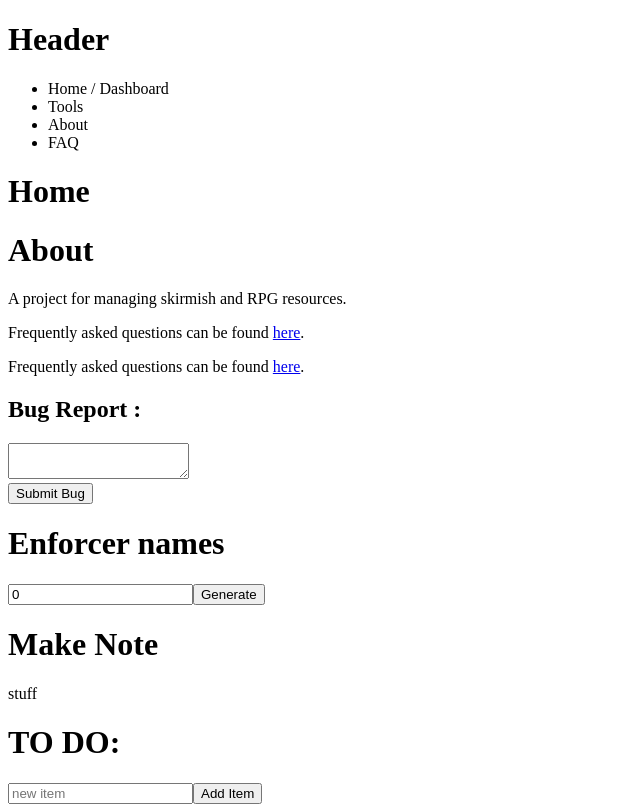
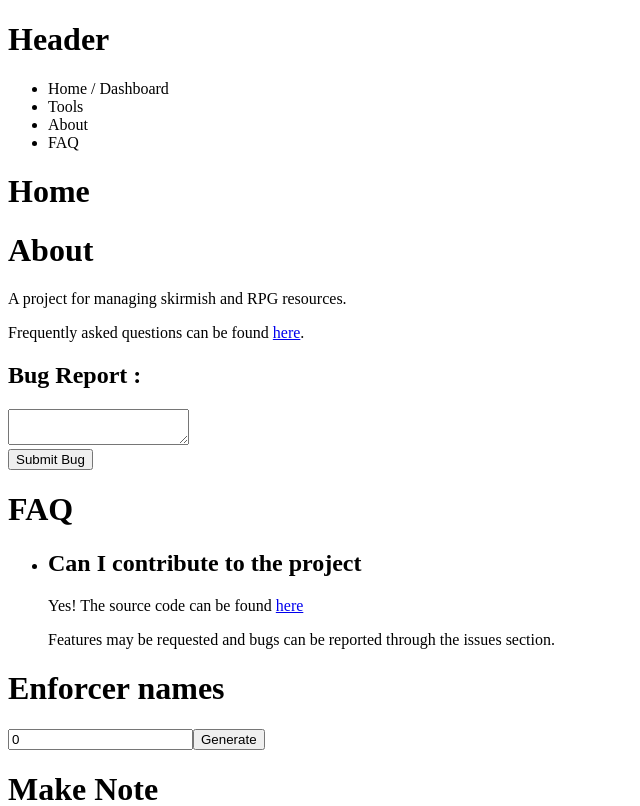
Before and after one commit to aneylon/HiveMind-Two, a React (Vite) app: page / in a window 1280 px wide. Shown: the top 806 px of the page, without its empty margins (0-640 px from the left). Built offline with nearby package versions, Linux system fonts and the light colour scheme; data requests are answered from the project's data file.

Commit message:
Add FAQ component.

```diff
--- a/src/components/About/About.jsx
+++ b/src/components/About/About.jsx
@@ -8,10 +8,6 @@ export const About = () => {
       <p>A project for managing skirmish and RPG resources.</p>
       <p>
         Frequently asked questions can be found <a href="/about">here</a>.
-      </p>
-      <p>
-        Frequently asked questions can be found{" "}
-        <a href="/abouthttps://github.com/aneylon/HiveMind-Two">here</a>.
       </p>
       <h2>Bug Report : </h2>
       <textarea
--- /dev/null
+++ b/src/components/FAQ/FAQ.jsx
@@ -0,0 +1,20 @@
+export const FAQ = () => {
+  return (
+    <div>
+      <h1>FAQ</h1>
+      <ul>
+        <li>
+          <h2>Can I contribute to the project</h2>
+          <p>
+            Yes! The source code can be found{" "}
+            <a href="https://github.com/aneylon/HiveMind-Two">here</a>
+          </p>
+          <p>
+            Features may be requested and bugs can be reported through the
+            issues section.
+          </p>
+        </li>
+      </ul>
+    </div>
+  );
+};
--- a/src/components/Home/Home.jsx
+++ b/src/components/Home/Home.jsx
@@ -4,6 +4,7 @@ import { NewsCard } from "../News/NewsCard";
 import { Note } from "../Notes/Note";
 import { EnforcerNames } from "../Random/EnforcerNames";
 import { About } from "../About/About";
+import { FAQ } from "../FAQ/FAQ";
 export const Home = () => {
   const url = "http://localhost:3000";
 
@@ -36,6 +37,7 @@ export const Home = () => {
     <>
       <h1>Home</h1>
       <About />
+      <FAQ />
       <EnforcerNames />
       <Note
         note={{
```
